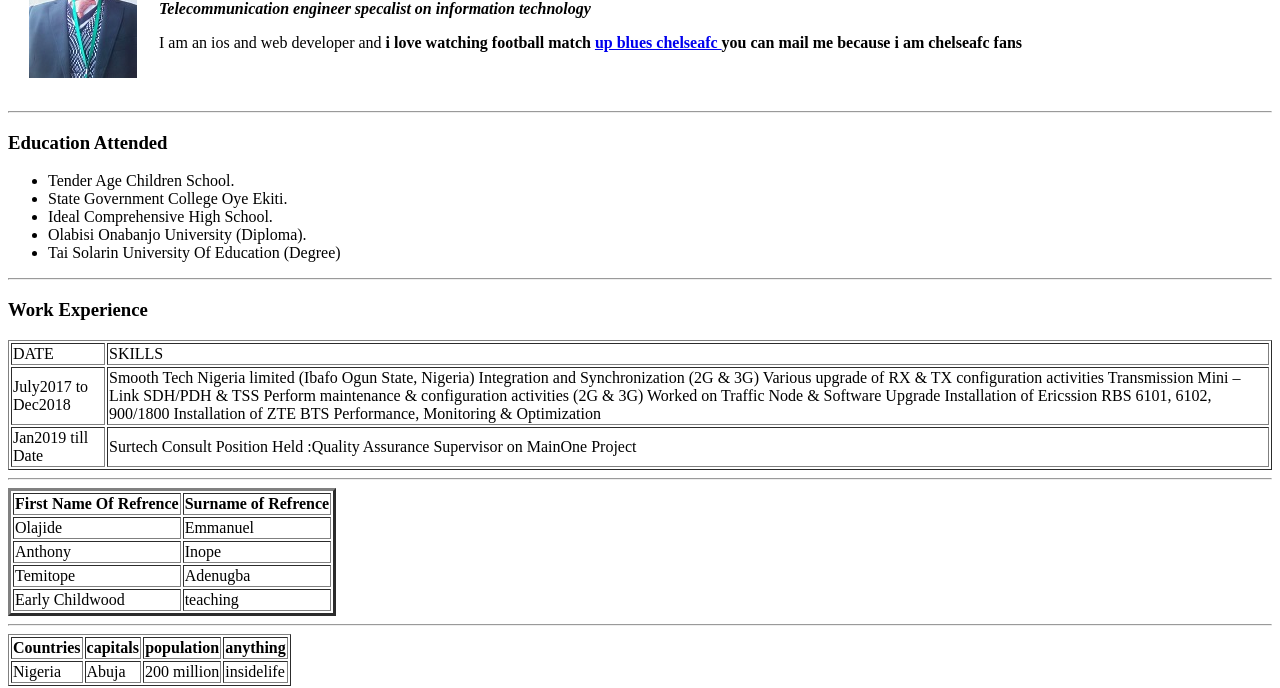
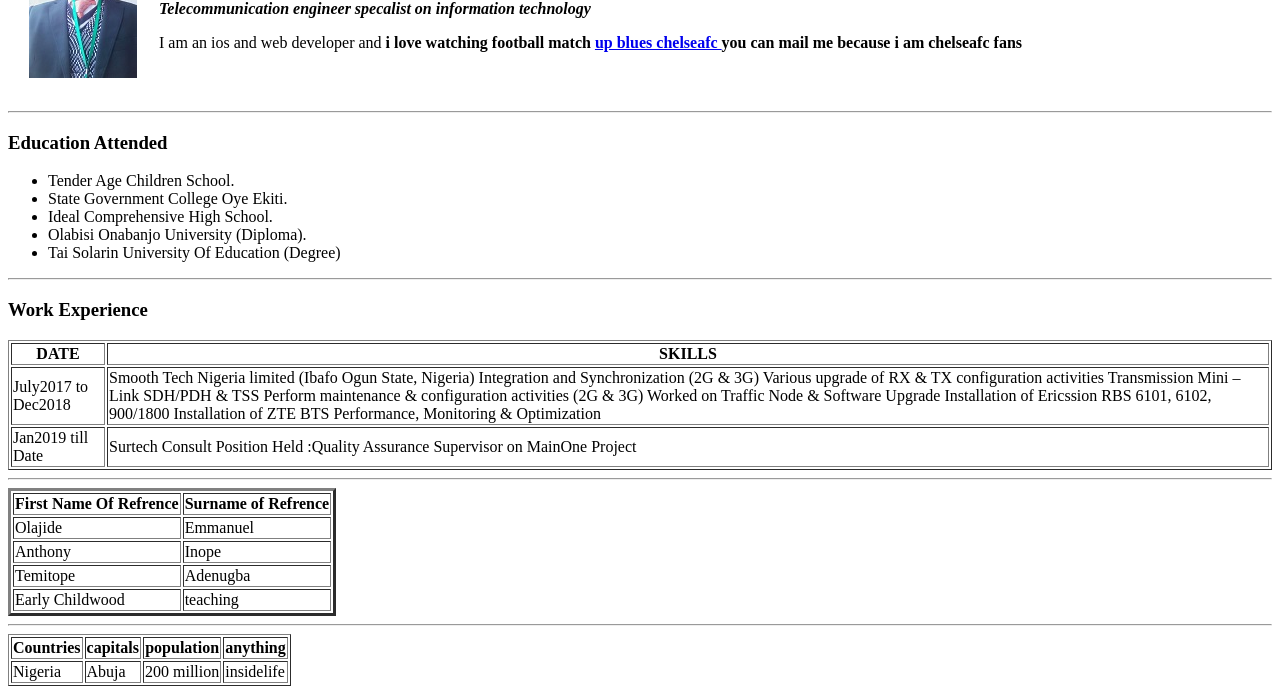
Before and after one commit to osanyin1986/cv, a plain HTML site: page index.html in a window 1280 px wide. Shown: the part 123-811 px from the top of the page. Drawn offline with Linux system fonts and the light colour scheme.

Commit message:
Add initial cv website files

```diff
--- a/index.html
+++ b/index.html
@@ -30,8 +30,8 @@
     <table border="1">
 <thead>
   <tr>
-    <td>DATE</td>
-    <td>SKILLS</td>
+    <th>DATE</th>
+    <th>SKILLS</th>
   </tr>
 
 </thead>
```
